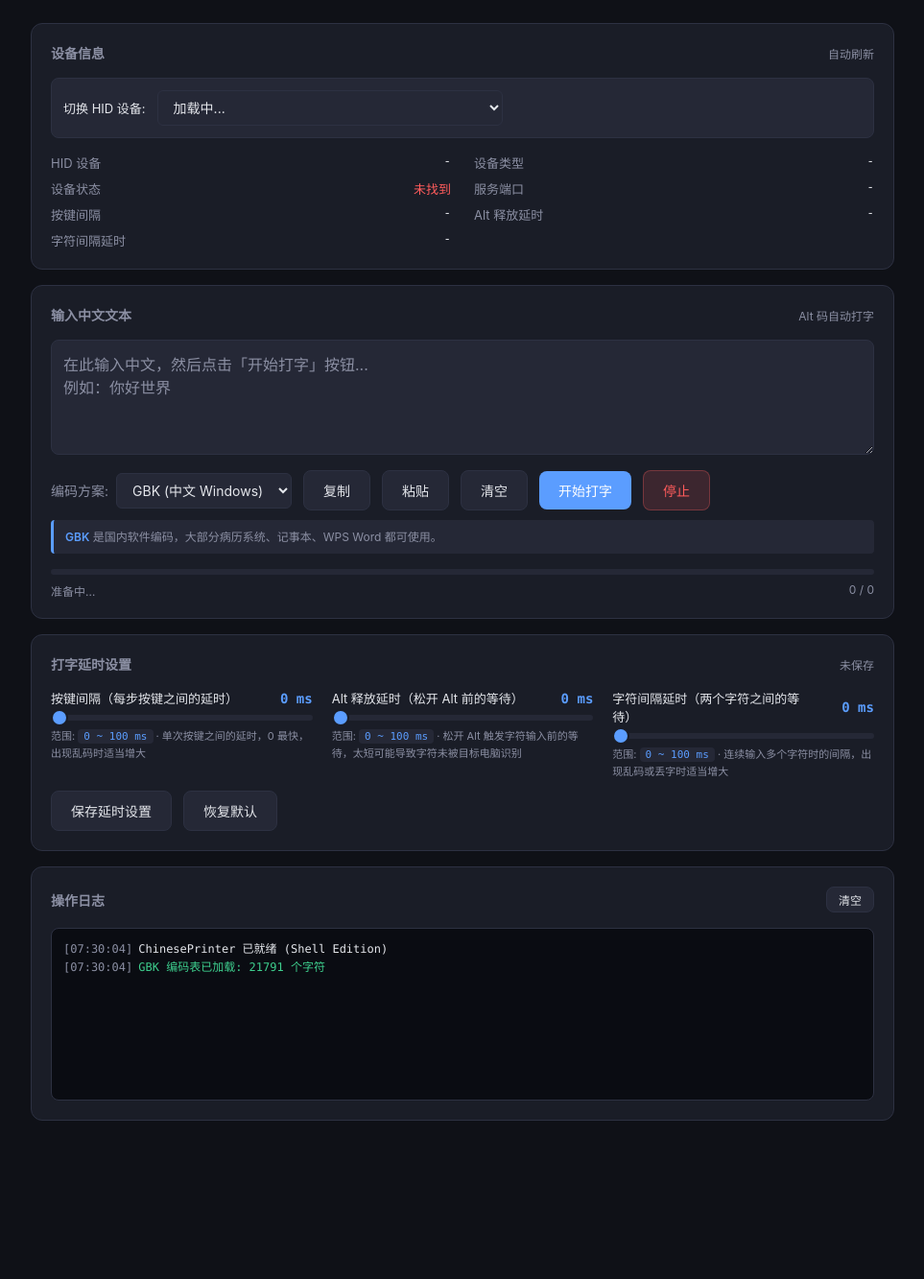
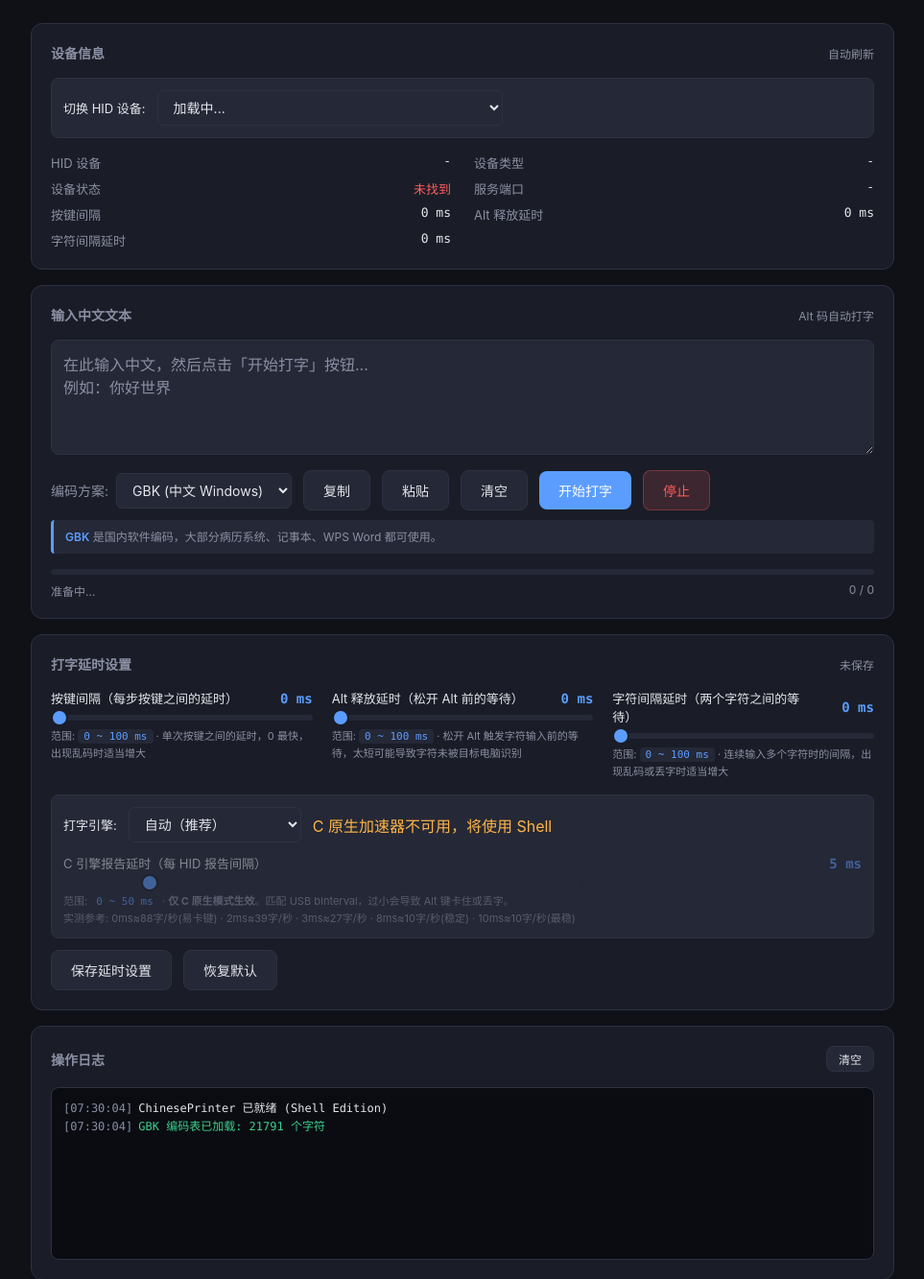
Before and after one commit to EthanWesley/ChinesePrinter, a Python web app: template templates/index.html in a window 1280 px wide. Shown: the part 55-1388 px from the top of the page at 96% size, without its empty margins (158-1121 px from the left). Before the commit the page ends 1223 px from the top, so only its background shows below. Run offline with Jinja, Linux system fonts and the light colour scheme; the template is opened without the code that fills it, so the values that code supplies are empty.

Commit message:
feat: 前端引擎模式切换 + C 引擎 report-delay 可调
前端新增：
- 打字延时设置卡片新增"打字引擎"选择器（自动/C原生/Shell）
- 新增"C引擎报告延时"滑块（0-50ms），实时生效无需保存
- 引擎状态提示：显示 C 加速器是否可用、当前模式
- 实测速度参考值标注在滑块下方

后端新增：
- TYPE_MODE 配置（auto/native/shell），默认 auto
- REPORT_DELAY 配置（毫秒），默认 5
- /api/health 返回 type_mode, report_delay, native_available
- /api/settings GET/POST 支持 type_mode 和 report_delay
- /api/type 接收 mode 和 report_delay 请求参数，实时覆盖配置
- native_available() 函数检测 hid_writer 可用性
- init_settings() 初始化 TYPE_MODE 和 REPORT_DELAY

打字时实时读取前端引擎模式，无需保存即生效：
- 自动: C 可用则用 C，否则 Shell
- C 原生: 强制 C（不可用时回退 Shell）
- Shell: 强制 Shell

```diff
--- a/templates/index.html
+++ b/templates/index.html
@@ -307,6 +307,32 @@
           </div>
         </div>
       </div>
+
+      <!-- 引擎模式设置（C 原生 vs Shell） -->
+      <div class="engine-settings" style="margin-top:16px;padding:12px;background:var(--card-2);border:1px solid var(--border);border-radius:8px;">
+        <div style="display:flex;align-items:center;gap:12px;flex-wrap:wrap;margin-bottom:12px;">
+          <label class="field-label" for="engineModeSelect">打字引擎:</label>
+          <select id="engineModeSelect" style="min-width:180px;">
+            <option value="auto">自动（推荐）</option>
+            <option value="native">C 原生（最快）</option>
+            <option value="shell">Shell（兼容）</option>
+          </select>
+          <span class="tip" id="engineStatus">检测中...</span>
+        </div>
+        <div class="setting-item" id="reportDelayItem">
+          <div class="setting-head">
+            <label class="field-label">C 引擎报告延时（每 HID 报告间隔）</label>
+            <span class="setting-value" id="reportDelayValue">5 ms</span>
+          </div>
+          <input type="range" id="reportDelaySlider" min="0" max="50" step="1" value="5">
+          <div class="setting-desc">
+            范围: <code>0 ~ 50 ms</code> ·
+            <strong>仅 C 原生模式生效</strong>。匹配 USB bInterval，过小会导致 Alt 键卡住或丢字。
+            <br>实测参考: 0ms≈88字/秒(易卡键) · 2ms≈39字/秒 · 3ms≈27字/秒 · 8ms≈10字/秒(稳定) · 10ms≈10字/秒(最稳)
+          </div>
+        </div>
+      </div>
+
       <div class="controls">
         <button id="saveSettingsBtn" class="secondary">保存延时设置</button>
         <button id="resetSettingsBtn" class="secondary">恢复默认</button>
@@ -539,6 +565,21 @@
       if (r.char_delay !== undefined && !_settingsDirty) {
         $("infoCharDelay").textContent = secToMs(r.char_delay) + " ms";
       }
+      // 引擎状态（仅在未编辑时同步）
+      if (r.native_available !== undefined) {
+        _nativeAvailable = !!r.native_available;
+      }
+      if (!_settingsDirty) {
+        if (r.type_mode !== undefined) {
+          _currentTypeMode = r.type_mode;
+          $("engineModeSelect").value = r.type_mode;
+        }
+        if (r.report_delay !== undefined) {
+          $("reportDelaySlider").value = Math.min(50, Math.max(0, parseInt(r.report_delay, 10) || 0));
+        }
+        updateDelayDisplay();
+        updateEngineStatus();
+      }
 
       // 更新设备选择下拉框
       updateDeviceSelector(r.all_devices, r.device);
@@ -631,8 +672,11 @@
         toast("没有可打字的内容", "err");
         return;
       }
-      log(`开始打字: 编码=${encoding}, 共 ${items.length} 项`);
-      const r = await api("/api/type", "POST", {encoding, items});
+      // 实时读取当前引擎模式和报告延时（无需保存即生效）
+      const mode = $("engineModeSelect").value;
+      const report_delay = parseInt($("reportDelaySlider").value, 10);
+      log(`开始打字: 编码=${encoding}, 共 ${items.length} 项, 引擎=${mode}, 报告延时=${report_delay}ms`);
+      const r = await api("/api/type", "POST", {encoding, items, mode, report_delay});
       if (r.ok) {
         toast("开始打字", "ok");
         $("typeBtn").disabled = true;
@@ -656,14 +700,18 @@
     const DEFAULT_KEY_DELAY_MS = 0;
     const DEFAULT_ALT_DELAY_MS = 0;
     const DEFAULT_CHAR_DELAY_MS = 0;
+    const DEFAULT_REPORT_DELAY_MS = 5;
+    const DEFAULT_TYPE_MODE = "auto";
     let _settingsDirty = false;
+    let _nativeAvailable = false;
+    let _currentTypeMode = DEFAULT_TYPE_MODE;
 
     // 秒（后端单位）转毫秒（滑块单位）
     function secToMs(sec) { return Math.round(sec * 1000); }
     // 毫秒（滑块单位）转秒（后端单位）
     function msToSec(ms) { return parseInt(ms, 10) / 1000; }
 
-    function initDelaySliders(keyDelaySec, altDelaySec, charDelaySec) {
+    function initDelaySliders(keyDelaySec, altDelaySec, charDelaySec, mode, reportDelayMs) {
       // 从后端秒值转换，并限制在 0-100ms 范围
       let kMs = secToMs(keyDelaySec);
       let aMs = secToMs(altDelaySec);
@@ -674,7 +722,17 @@
       $("keyDelaySlider").value = kMs;
       $("altDelaySlider").value = aMs;
       $("charDelaySlider").value = cMs;
+      // 引擎模式和报告延时
+      if (mode !== undefined && mode !== null) {
+        _currentTypeMode = mode;
+        $("engineModeSelect").value = mode;
+      }
+      if (reportDelayMs !== undefined && reportDelayMs !== null) {
+        const rMs = Math.min(50, Math.max(0, parseInt(reportDelayMs, 10) || 0));
+        $("reportDelaySlider").value = rMs;
+      }
       updateDelayDisplay();
+      updateEngineStatus();
       _settingsDirty = false;
       updateSettingsStatus();
     }
@@ -686,10 +744,41 @@
       $("keyDelayValue").textContent = kMs + " ms";
       $("altDelayValue").textContent = aMs + " ms";
       $("charDelayValue").textContent = cMs + " ms";
+      $("reportDelayValue").textContent = parseInt($("reportDelaySlider").value, 10) + " ms";
       // 设备信息卡片同步显示毫秒
       $("infoDelay").textContent = kMs + " ms";
       $("infoAltDelay").textContent = aMs + " ms";
       $("infoCharDelay").textContent = cMs + " ms";
+    }
+
+    function updateEngineStatus() {
+      const mode = $("engineModeSelect").value;
+      _currentTypeMode = mode;
+      const status = $("engineStatus");
+      const reportItem = $("reportDelayItem");
+      let msg = "";
+      let color = "var(--muted)";
+      if (!_nativeAvailable) {
+        msg = "C 原生加速器不可用，将使用 Shell";
+        color = "var(--orange)";
+        reportItem.style.opacity = "0.5";
+        reportItem.style.pointerEvents = "none";
+      } else {
+        reportItem.style.opacity = "1";
+        reportItem.style.pointerEvents = "auto";
+        if (mode === "native") {
+          msg = "已启用 C 原生加速";
+          color = "var(--green)";
+        } else if (mode === "shell") {
+          msg = "已强制使用 Shell（较慢）";
+          color = "var(--orange)";
+        } else {
+          msg = "自动模式 · C 原生可用";
+          color = "var(--green)";
+        }
+      }
+      status.textContent = msg;
+      status.style.color = color;
     }
 
     function updateSettingsStatus() {
@@ -721,25 +810,40 @@
       _settingsDirty = true;
       updateSettingsStatus();
     });
+    $("reportDelaySlider").addEventListener("input", () => {
+      updateDelayDisplay();
+      _settingsDirty = true;
+      updateSettingsStatus();
+    });
+    $("engineModeSelect").addEventListener("change", () => {
+      updateEngineStatus();
+      _settingsDirty = true;
+      updateSettingsStatus();
+    });
 
     $("saveSettingsBtn").addEventListener("click", async () => {
       const kMs = parseInt($("keyDelaySlider").value, 10);
       const aMs = parseInt($("altDelaySlider").value, 10);
       const cMs = parseInt($("charDelaySlider").value, 10);
+      const rMs = parseInt($("reportDelaySlider").value, 10);
+      const mode = $("engineModeSelect").value;
       // 提交时转换为秒（后端 sleep 接受小数秒）
       const keyDelaySec = msToSec(kMs);
       const altDelaySec = msToSec(aMs);
       const charDelaySec = msToSec(cMs);
-      log(`保存延时设置: 按键间隔=${kMs}ms, Alt释放=${aMs}ms, 字符间隔=${cMs}ms`);
+      log(`保存设置: 按键=${kMs}ms, Alt=${aMs}ms, 字符=${cMs}ms, 引擎=${mode}, 报告延时=${rMs}ms`);
       const r = await api("/api/settings", "POST", {
         key_delay: keyDelaySec,
         alt_release_delay: altDelaySec,
         char_delay: charDelaySec,
+        type_mode: mode,
+        report_delay: rMs,
       });
       if (r.ok) {
         _settingsDirty = false;
+        _currentTypeMode = mode;
         updateSettingsStatus();
-        log("延时设置已保存", "ok");
+        log("设置已保存", "ok");
         toast("设置已保存", "ok");
       } else {
         log("保存失败: " + r.msg, "err");
@@ -751,7 +855,10 @@
       $("keyDelaySlider").value = DEFAULT_KEY_DELAY_MS;
       $("altDelaySlider").value = DEFAULT_ALT_DELAY_MS;
       $("charDelaySlider").value = DEFAULT_CHAR_DELAY_MS;
+      $("reportDelaySlider").value = DEFAULT_REPORT_DELAY_MS;
+      $("engineModeSelect").value = DEFAULT_TYPE_MODE;
       updateDelayDisplay();
+      updateEngineStatus();
       _settingsDirty = true;
       updateSettingsStatus();
       log("已恢复默认值（未保存）");
@@ -833,7 +940,9 @@
         initDelaySliders(
           r.key_delay !== undefined ? r.key_delay : msToSec(DEFAULT_KEY_DELAY_MS),
           r.alt_release_delay !== undefined ? r.alt_release_delay : msToSec(DEFAULT_ALT_DELAY_MS),
-          r.char_delay !== undefined ? r.char_delay : msToSec(DEFAULT_CHAR_DELAY_MS)
+          r.char_delay !== undefined ? r.char_delay : msToSec(DEFAULT_CHAR_DELAY_MS),
+          r.type_mode !== undefined ? r.type_mode : DEFAULT_TYPE_MODE,
+          r.report_delay !== undefined ? r.report_delay : DEFAULT_REPORT_DELAY_MS
         );
       }
       // 定时刷新状态
```
Also changed, not shown: 1 other file.
